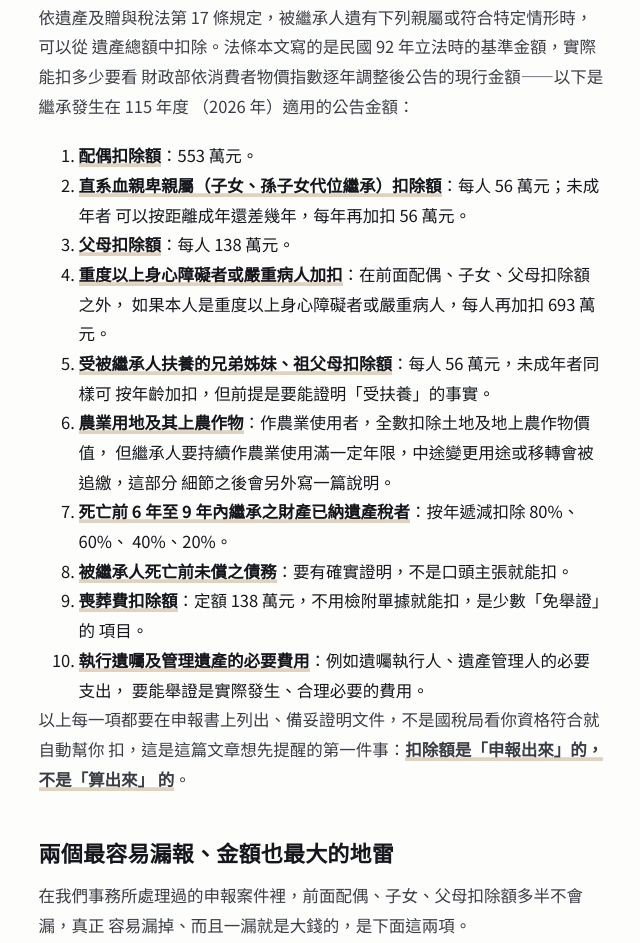
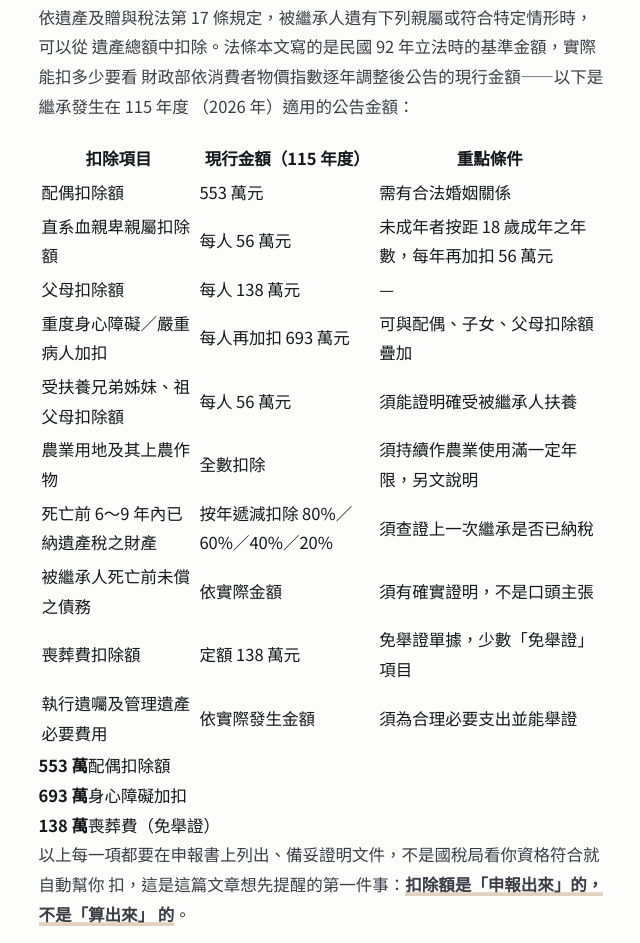
Before and after one commit to house91049946-droid/tsai-scrivener-site, an Astro site: page /posts/2026-08-29-estate-tax-deductions-checklist in a window 1280 px wide. Shown: the part 610-1553 px from the top of the page, without its empty margins (319-959 px from the left). Built offline with nearby package versions, Linux system fonts and the light colour scheme; Astro itself is replaced by a stand-in of ours.

Commit message:
post: 補齊遺產稅扣除額清單圖文並茂視覺元素

```diff
--- a/src/content/posts/2026-08-29-estate-tax-deductions-checklist.md
+++ b/src/content/posts/2026-08-29-estate-tax-deductions-checklist.md
@@ -26,24 +26,24 @@ lawRevisionCheck: 2026-08-29
 財政部依消費者物價指數逐年調整後公告的現行金額——以下是繼承發生在 115 年度
 （2026 年）適用的公告金額：
 
-1. **配偶扣除額**：553 萬元。
-2. **直系血親卑親屬（子女、孫子女代位繼承）扣除額**：每人 56 萬元；未成年者
-   可以按距離成年還差幾年，每年再加扣 56 萬元。
-3. **父母扣除額**：每人 138 萬元。
-4. **重度以上身心障礙者或嚴重病人加扣**：在前面配偶、子女、父母扣除額之外，
-   如果本人是重度以上身心障礙者或嚴重病人，每人再加扣 693 萬元。
-5. **受被繼承人扶養的兄弟姊妹、祖父母扣除額**：每人 56 萬元，未成年者同樣可
-   按年齡加扣，但前提是要能證明「受扶養」的事實。
-6. **農業用地及其上農作物**：作農業使用者，全數扣除土地及地上農作物價值，
-   但繼承人要持續作農業使用滿一定年限，中途變更用途或移轉會被追繳，這部分
-   細節之後會另外寫一篇說明。
-7. **死亡前 6 年至 9 年內繼承之財產已納遺產稅者**：按年遞減扣除 80%、60%、
-   40%、20%。
-8. **被繼承人死亡前未償之債務**：要有確實證明，不是口頭主張就能扣。
-9. **喪葬費扣除額**：定額 138 萬元，不用檢附單據就能扣，是少數「免舉證」的
-   項目。
-10. **執行遺囑及管理遺產的必要費用**：例如遺囑執行人、遺產管理人的必要支出，
-    要能舉證是實際發生、合理必要的費用。
+| 扣除項目 | 現行金額（115 年度） | 重點條件 |
+|---|---|---|
+| 配偶扣除額 | 553 萬元 | 需有合法婚姻關係 |
+| 直系血親卑親屬扣除額 | 每人 56 萬元 | 未成年者按距 18 歲成年之年數，每年再加扣 56 萬元 |
+| 父母扣除額 | 每人 138 萬元 | — |
+| 重度身心障礙／嚴重病人加扣 | 每人再加扣 693 萬元 | 可與配偶、子女、父母扣除額疊加 |
+| 受扶養兄弟姊妹、祖父母扣除額 | 每人 56 萬元 | 須能證明確受被繼承人扶養 |
+| 農業用地及其上農作物 | 全數扣除 | 須持續作農業使用滿一定年限，另文說明 |
+| 死亡前 6～9 年內已納遺產稅之財產 | 按年遞減扣除 80%／60%／40%／20% | 須查證上一次繼承是否已納稅 |
+| 被繼承人死亡前未償之債務 | 依實際金額 | 須有確實證明，不是口頭主張 |
+| 喪葬費扣除額 | 定額 138 萬元 | 免舉證單據，少數「免舉證」項目 |
+| 執行遺囑及管理遺產必要費用 | 依實際發生金額 | 須為合理必要支出並能舉證 |
+
+<div class="figures">
+  <div><b>553 萬</b><span>配偶扣除額</span></div>
+  <div><b>693 萬</b><span>身心障礙加扣</span></div>
+  <div><b>138 萬</b><span>喪葬費（免舉證）</span></div>
+</div>
 
 以上每一項都要在申報書上列出、備妥證明文件，不是國稅局看你資格符合就自動幫你
 扣，這是這篇文章想先提醒的第一件事：**扣除額是「申報出來」的，不是「算出來」
@@ -81,6 +81,12 @@ lawRevisionCheck: 2026-08-29
 往返的時間。無論算多或算少，用錯基準都會拖慢核定進度，申報前務必先確認
 子女的實際年齡與現行 18 歲門檻。
 
+<div class="note"><b>最常見的誤解</b>
+  <p>很多人以為扣除額是國稅局看資料就會「自動幫你算」，實際上除了喪葬費，
+  其餘每一項都要申報人主動列出、附證明；上面兩個地雷——短期內重複繼承的
+  遞減扣除、未成年子女加扣年數用錯 18 歲門檻——正是因為「以為系統會處理」
+  而漏掉的典型案例。</p></div>
+
 ## 實務上該怎麼準備
 
 1. **申報前先列清單，把上面十項逐一比對家庭狀況。** 不是每一項都適用，
```
